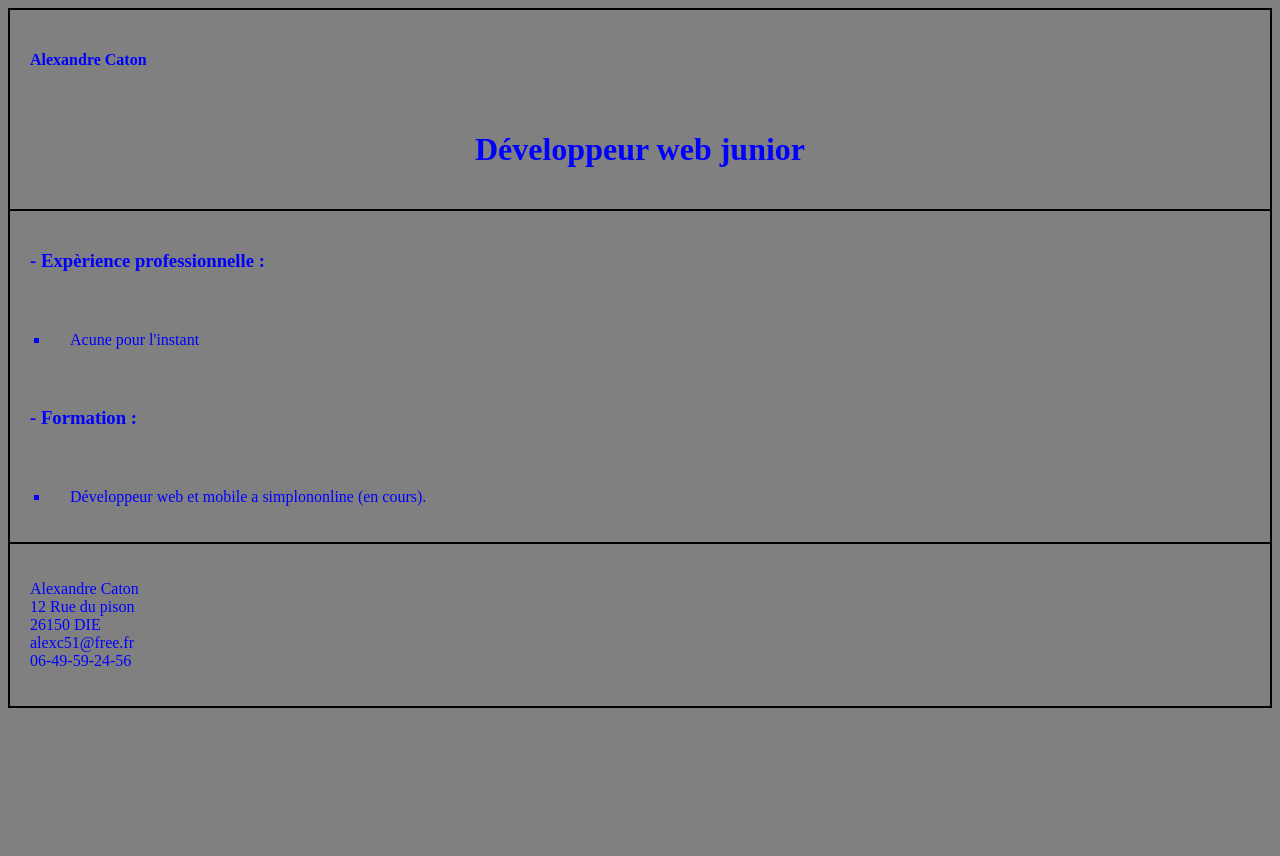
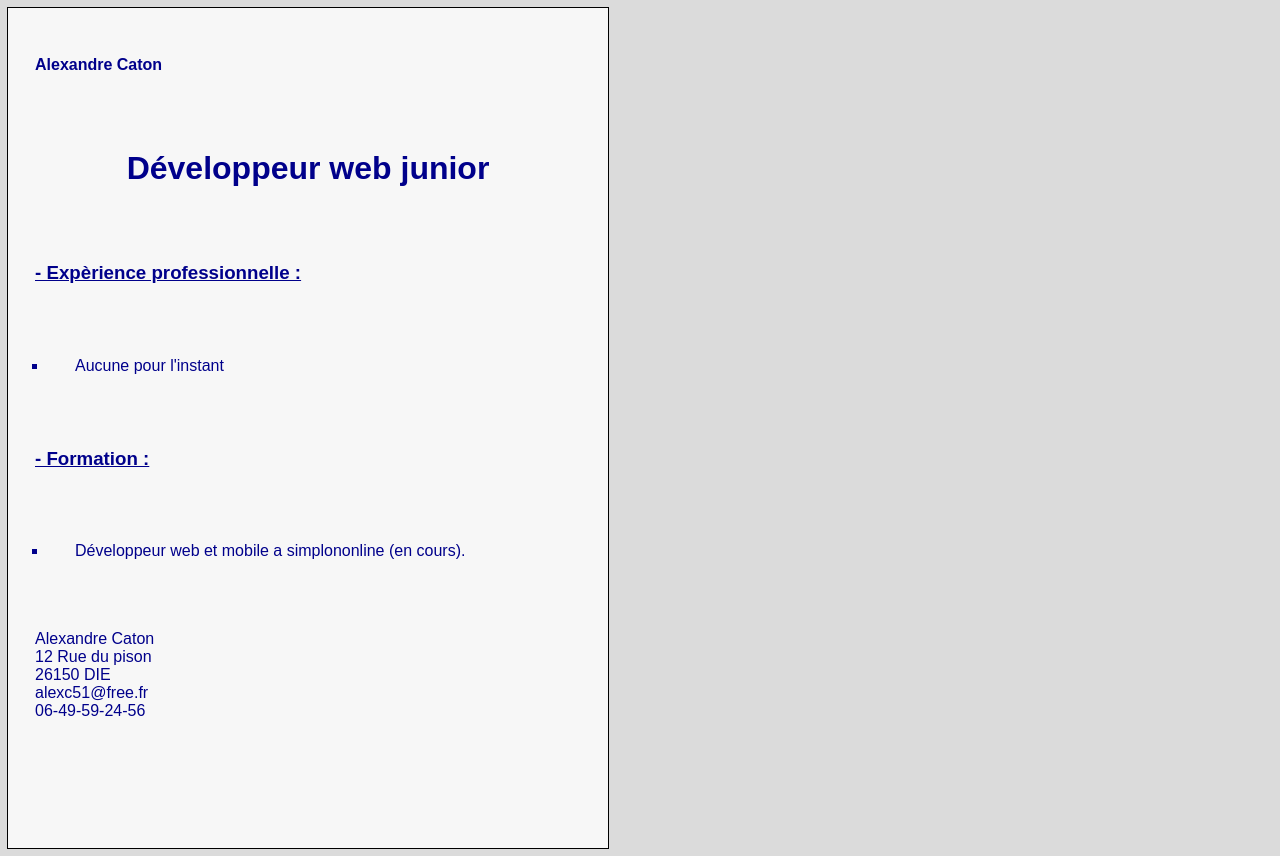
Before and after one commit to AlexCaton/Semaine-3, a plain HTML site: page index.html in a window 1280 px wide. Before the commit the page ends 800 px from the top, so only its background shows below. Drawn offline with Linux system fonts and the light colour scheme.

Commit message:
Ajout de css

```diff
--- a/index.html
+++ b/index.html
@@ -2,33 +2,29 @@
 <html lang="fr">
     <head>
         <meta charset="utf-8" />
-        <link rel="stylesheet" href="/main.css" type="text/css" />
+        <link rel="stylesheet" href="/style.css" type="text/css" />
         <title>CV</title>
     </head>
     <body>
 
-        <header class="bg-white">
+        <header>
             <h4 class="text">Alexandre Caton</h4>
             <h1 class="text  titre">D&eacute;veloppeur web junior</h1>
         </header>
 
-        <hr />
-
-        <main class="bg-white">
-            <h3 class="text">- Exp&egrave;rience professionnelle :</h3>
+        <main>
+            <h3 class="text  underline">- Exp&egrave;rience professionnelle :</h3>
             <ul>
-                <li class="text">Acune pour l'instant</li>
+                <li class="text">Aucune pour l'instant</li>
             </ul>
 
-            <h3 class="text">- Formation :</h3>
+            <h3 class="text  underline">- Formation :</h3>
             <ul>
                 <li class="text">D&eacute;veloppeur web et mobile a simplononline (en cours).</li>
             </ul>
         </main>
 
-        <hr />
-
-        <footer class="bg-white">
+        <footer>
             <p class="text">
             Alexandre Caton<br />
             12 Rue du pison<br />
--- /dev/null
+++ b/style.css
@@ -0,0 +1,30 @@
+html {
+    background-color: #dbdbdb;
+}
+body {
+    height: 840px;
+    width: 600px;
+    display: block;
+    margin: 7px;
+
+    border-color: #000000;
+    border-style: solid;
+    border-width: 1px;
+
+    background-color: #f7f7f7;
+}
+ul li {
+    list-style-type: square;
+}
+.text {
+    padding: 27px;
+
+    color: #00008b;
+    font-family: "Arial", sans-serif;
+}
+.titre {
+    text-align: center;
+}
+.underline {
+    text-decoration: underline;
+}
```
